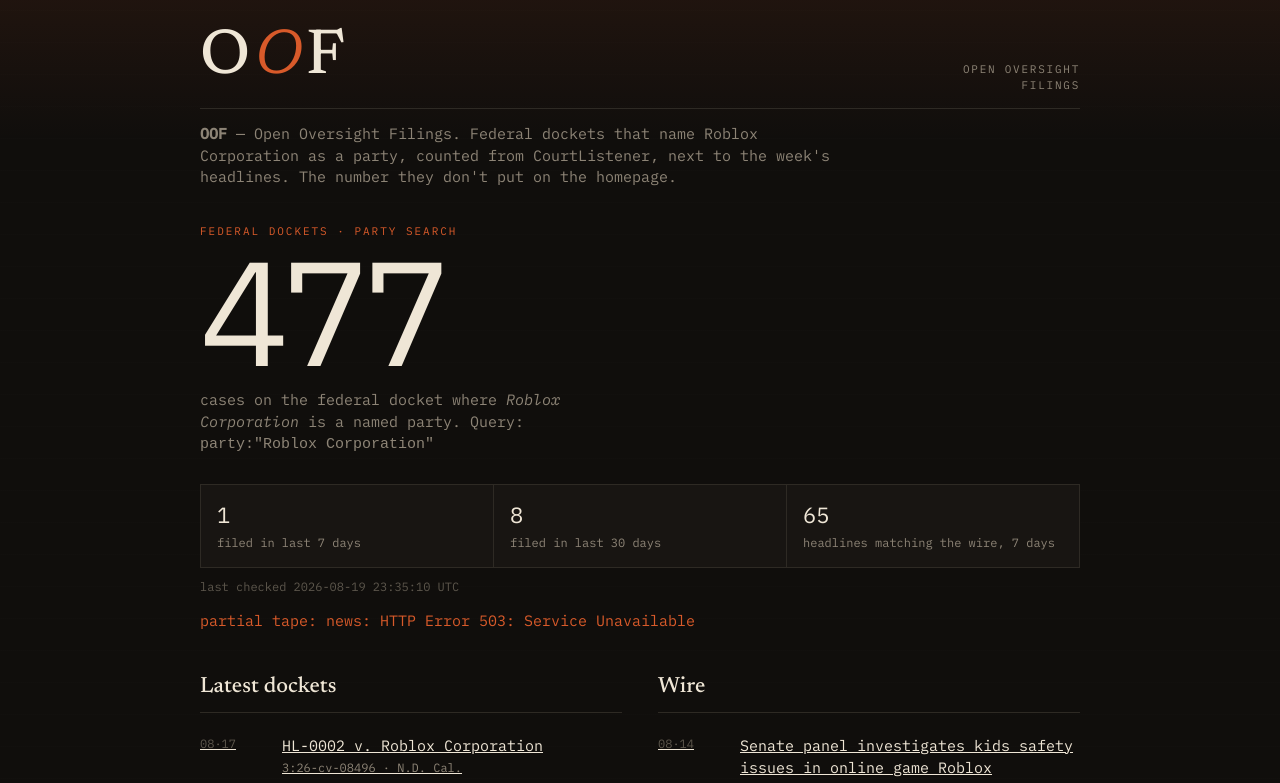
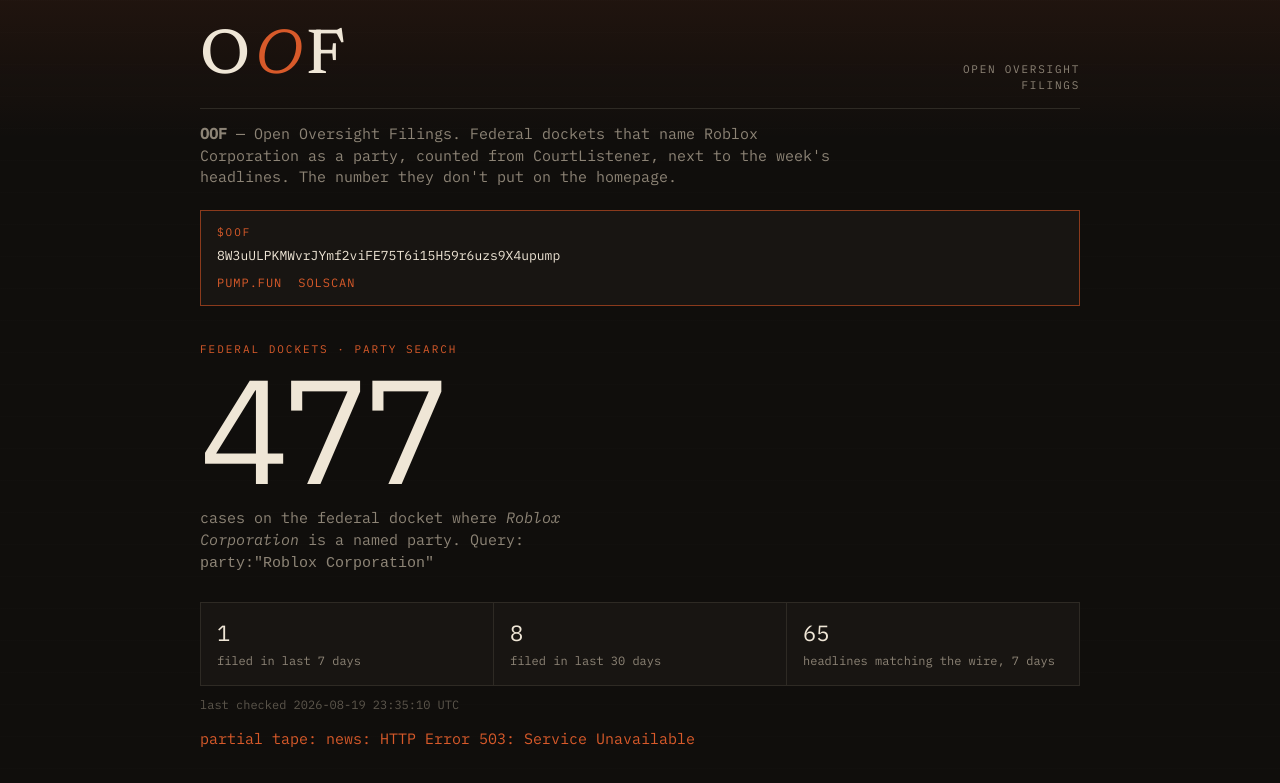
Before and after one commit to SAMBAS123/thats-weird, a plain HTML site: page index.html in a window 1280 px wide. Shown: the top 783 px of the page. Drawn offline with Linux system fonts and the light colour scheme.

Commit message:
Pin $OOF CA on the tape

```diff
--- a/app.js
+++ b/app.js
@@ -101,9 +101,20 @@
     (tape.record || []).forEach((item) => record.appendChild(recordChip(item)));
 
     const token = tape.token;
-    $("token-line").textContent = token
-      ? "ticker " + (token.symbol || "token") + " · " + (token.mint || "")
-      : "no ticker yet";
+    const ca = $("ca");
+    if (token && token.mint) {
+      const mint = token.mint;
+      const pump = token.pump || ("https://pump.fun/coin/" + mint);
+      $("ca-mint").textContent = mint;
+      $("ca-mint").href = pump;
+      $("ca-pump").href = pump;
+      $("ca-solscan").href = "https://solscan.io/token/" + mint;
+      ca.hidden = false;
+      $("token-line").textContent = "$" + (token.symbol || "OOF") + " · " + mint;
+    } else {
+      ca.hidden = true;
+      $("token-line").textContent = "no ticker yet";
+    }
 
     if (tape.errors && tape.errors.length) {
       $("status").className = "status err";
--- a/index.html
+++ b/index.html
@@ -24,6 +24,15 @@
       Federal dockets that name Roblox Corporation as a party, counted from CourtListener,
       next to the week's headlines. The number they don't put on the homepage.
     </p>
+
+    <aside class="ca" id="ca" hidden>
+      <div class="kicker">$OOF</div>
+      <a id="ca-mint" href="#" target="_blank" rel="noopener noreferrer"></a>
+      <div class="ca-links">
+        <a id="ca-pump" href="#" target="_blank" rel="noopener noreferrer">pump.fun</a>
+        <a id="ca-solscan" href="#" target="_blank" rel="noopener noreferrer">solscan</a>
+      </div>
+    </aside>
 
     <section class="hero">
       <div class="kicker">federal dockets · party search</div>
--- a/styles.css
+++ b/styles.css
@@ -77,6 +77,35 @@
   margin: 14px 0 0;
   color: var(--mute);
   max-width: 42em;
+}
+
+.ca {
+  margin: 22px 0 0;
+  padding: 14px 16px;
+  border: 1px solid var(--hot-dim);
+  background: var(--paper);
+}
+
+.ca a {
+  text-decoration: none;
+  word-break: break-all;
+}
+
+.ca a:hover { text-decoration: underline; text-underline-offset: 3px; }
+
+#ca-mint {
+  display: block;
+  font-size: 13px;
+  margin: 6px 0 8px;
+}
+
+.ca-links {
+  display: flex;
+  gap: 16px;
+  color: var(--hot);
+  font-size: 12px;
+  letter-spacing: 0.08em;
+  text-transform: uppercase;
 }
 
 .hero {
--- a/tape.json
+++ b/tape.json
@@ -1,6 +1,10 @@
 {
   "as_of": "2026-08-19T23:35:10Z",
-  "token": null,
+  "token": {
+    "symbol": "OOF",
+    "mint": "8W3uULPKMWvrJYmf2viFE75T6i15H59r6uzs9X4upump",
+    "pump": "https://pump.fun/coin/8W3uULPKMWvrJYmf2viFE75T6i15H59r6uzs9X4upump"
+  },
   "dockets": {
     "query": "party:\"Roblox Corporation\"",
     "source": "https://www.courtlistener.com/",
```
Also changed, not shown: 1 other file.
